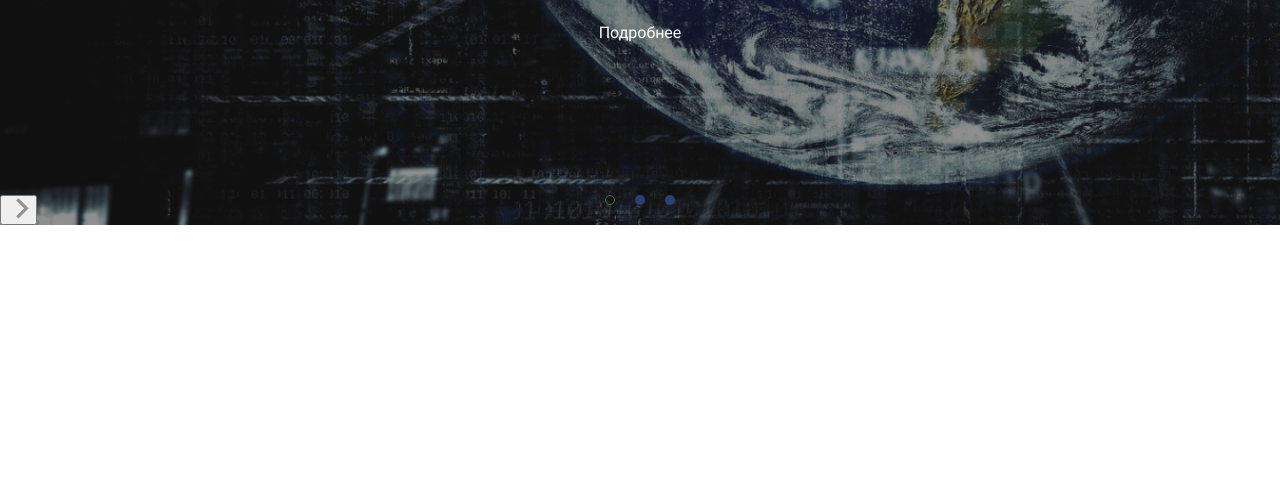
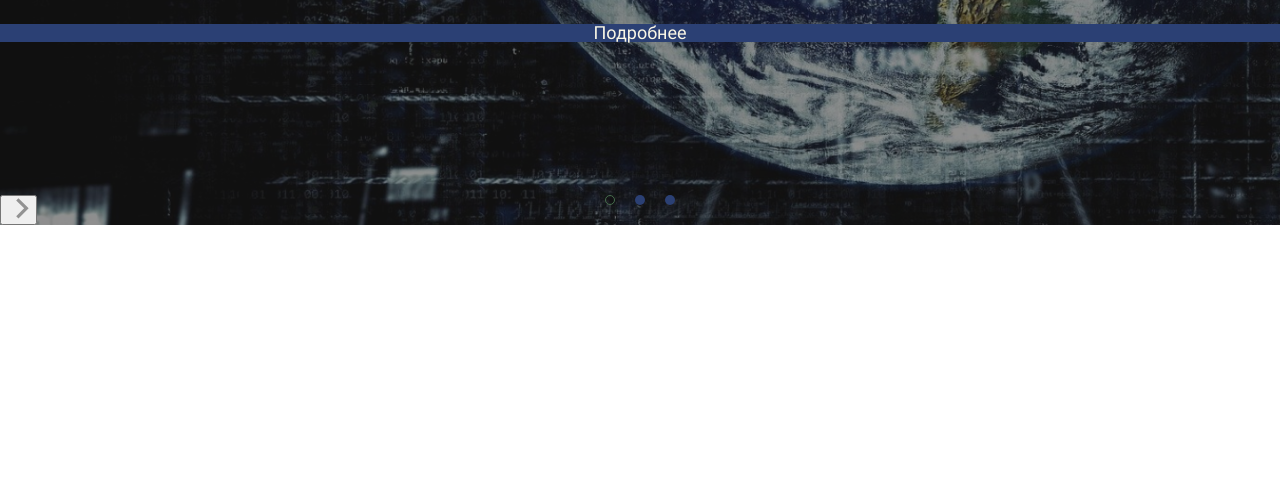
Before and after one commit to EPShepelev/mobile-first_project, a website: page app/index.html in a window 1280 px wide. Shown: the part 322-800 px from the top of the page. Drawn offline with nearby package versions, Linux system fonts and the light colour scheme.

Commit message:
import vars ans fonts to tablet 640

```diff
--- a/app/scss/tablet-640.scss
+++ b/app/scss/tablet-640.scss
@@ -1,3 +1,6 @@
+@import "vars.scss";
+@import "fonts.scss";
+
 @media (min-width: 640px) {
   .container {
     padding: 0 30px;
@@ -24,5 +27,12 @@
       margin: 0 auto 30px;
       max-width: 520px;
     }
+    &__btn {
+      display: block;
+      margin: 0 auto 113px;
+      font-size: 18px;
+      background-color: $accent;
+      color: $bg-color;
+    }
   }
 }
--- a/app/scss/vars.scss
+++ b/app/scss/vars.scss
@@ -1,2 +1,3 @@
 $accent: #2b4074;
 $text-color: #4a4a4a;
+$bg-color: #f9f6e5;
```
Also changed, not shown: app/css/style.min.css.
